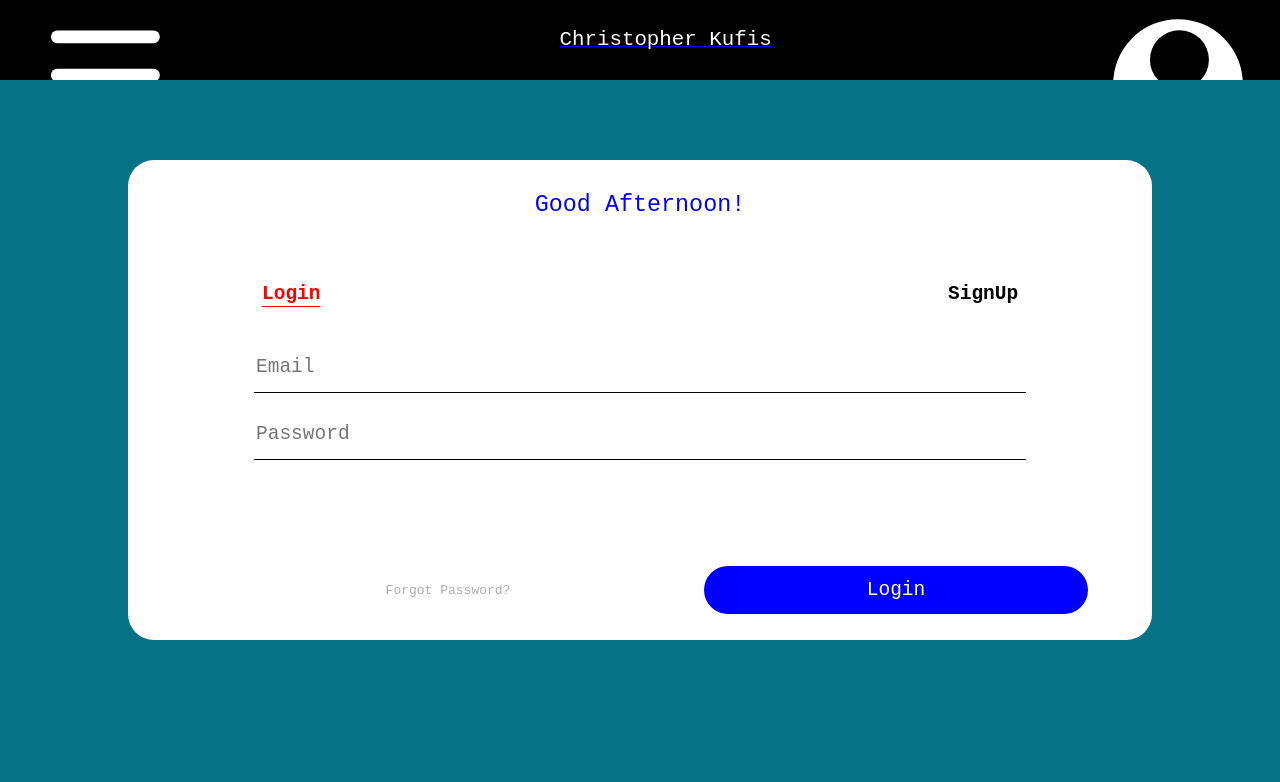
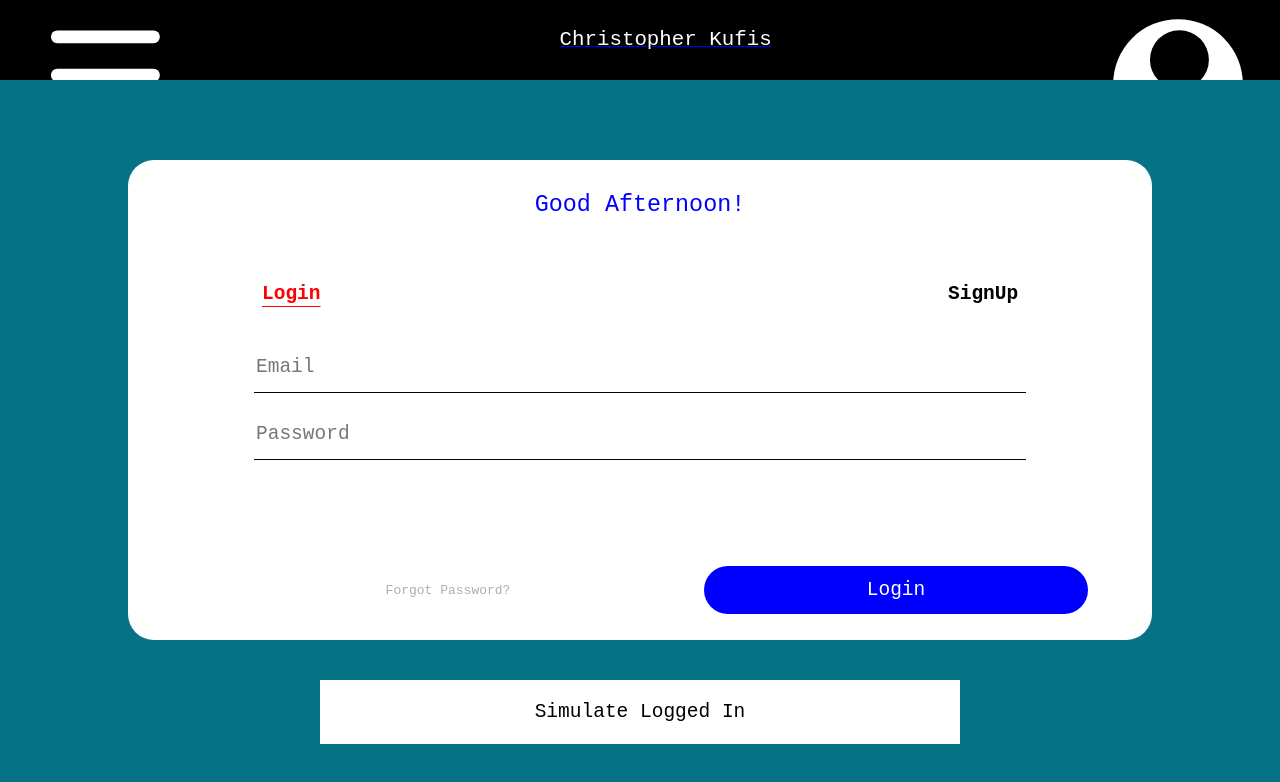
Before and after one commit to Chr-K/christopherkufis.com, a React (Vite) app: page /login in a window 1280 px wide. Shown: the top 782 px of the page. Built offline with nearby package versions, Linux system fonts and the light colour scheme.

Commit message:
added an option to simulate login so users don't need to create an account to view the full site and it's functionality

```diff
--- a/src/Context.tsx
+++ b/src/Context.tsx
@@ -16,7 +16,9 @@ const defaultState = {
         logged_in:false,
 
     },
-    setUser: (user:User) =>{}
+    setUser:(user:User) =>{
+
+    }
 } as UserContextInterface
 
 
--- a/src/routes/Components/Pages/Appointments/Appointments.tsx
+++ b/src/routes/Components/Pages/Appointments/Appointments.tsx
@@ -1,17 +1,16 @@
 import './appointments.css'
 import { UserContext } from '../../../../Context'
-import { useContext } from 'react'
+import { useContext, useEffect } from 'react'
 import { Link } from 'react-router-dom'
 export default function Appointments(){
-const user = useContext(UserContext)
+const {user,setUser} = useContext(UserContext)
 let request_link:string
-if(user.user.logged_in==false){
+if(user.logged_in==false){
 request_link = '/login'
 }
 else{
     request_link = '/appointments/request_appointment'
 }
-
 
     return(
     <div className='appointment_container'>
--- a/src/routes/Components/Pages/Home/Home.tsx
+++ b/src/routes/Components/Pages/Home/Home.tsx
@@ -1,6 +1,7 @@
 import './Home.css'
 import { Link } from 'react-router-dom'
 import video from '/sample.mp4'
+
 export default function Home(){
     return(
     <div className="home_container">
--- a/src/routes/Components/Pages/Login/Login.css
+++ b/src/routes/Components/Pages/Login/Login.css
@@ -94,3 +94,8 @@ animation-fill-mode: forwards;
     animation:register_selector_slide 2s 1s  forwards;
     transform:rotate(180deg);
 }
+.simulation_option{
+    display:flex;
+    justify-content: center;
+    height:10vh;
+}
--- a/src/routes/Components/Pages/Login/Login.tsx
+++ b/src/routes/Components/Pages/Login/Login.tsx
@@ -1,9 +1,21 @@
-import { useState } from 'react'
+import { useContext, useEffect, useState } from 'react'
 import './Login.css'
-
+import { UserContext } from '../../../../Context'
 export default function Login(){
+    const {user,setUser} = useContext(UserContext)
     const [Client_time,setClienttime] = useState(new Date())
     var time_greeting:string
+
+
+    useEffect(()=>{
+        if(user.logged_in===true){
+            document.getElementById('simulate_button')!.style.backgroundColor = 'green'
+        }
+        else{
+            document.getElementById('simulate_button')!.style.backgroundColor = 'white'
+
+        }
+    },[user])
 
     if(Client_time.getHours()<12 && Client_time.getHours()>=5){
         time_greeting = 'Morning'
@@ -14,6 +26,20 @@ export default function Login(){
     }
     else if (Client_time.getHours()>=18 || Client_time.getHours()<=4){
         time_greeting = 'Evening'
+    }
+    function simulate_logged_in(){
+        if(user.logged_in===true)
+        {
+            setUser({...user,
+                logged_in:false,
+                })
+        }
+        else{
+            setUser({...user,
+                logged_in:true,
+                })
+        }
+
     }
 
     return(
@@ -39,7 +65,9 @@ export default function Login(){
             <button id='login_submit' className='button_t3'>Login</button>
             </div>
         </div>
-
+        <div className='simulation_option'>
+        <button id='simulate_button' onClick={()=>{simulate_logged_in()}} className='button_t6 down_five'>Simulate Logged In</button>
+        </div>
     </div>
     )
         function select_register(){
--- a/src/routes/root.css
+++ b/src/routes/root.css
@@ -173,7 +173,15 @@
   font-size:1.5rem;
   color:white;
 }
+.button_t6{
+  background-color: white;
+  border:none;
+  font-size: 1.5rem;
+  width:50vw;
+  height:8vh;
+  display:inline-block;
 
+}
 .space_left{
 margin-left:3vw;
 }
@@ -211,3 +219,11 @@ padding:4vw;
   top:1vh;
   position:absolute;
 }
+
+.selected{
+  color:green;
+
+}
+.unselected{
+  opacity: 50%;
+}
--- a/src/routes/root.tsx
+++ b/src/routes/root.tsx
@@ -8,6 +8,9 @@ import User_Provider from '../Context'
 function Root() {
 
   const [Drop_down_toggle,setDrop_down_toggle] = useState<boolean>(false)
+
+
+
   return (
     <User_Provider>
         <div className="app">
@@ -23,7 +26,7 @@ function Root() {
         <Link to={'/Login'} onClick={()=>{close_drop_down()}}><Profile_icon></Profile_icon></Link>
         </div>
 
-      <div id='drop_down_menu' className='drop_down_menu'>
+      <div id='drop_down_menu' className='drop_down_menu text_t1'>
       </div>
       </div>
       <div className='page_container'>
```
